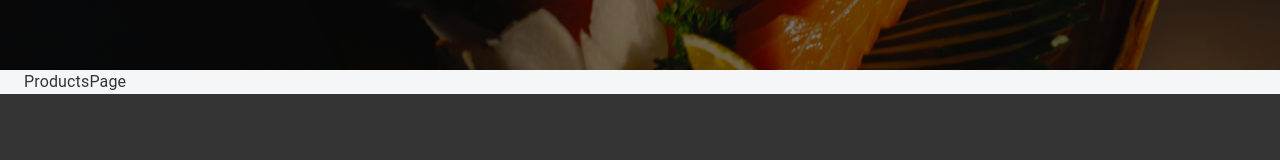
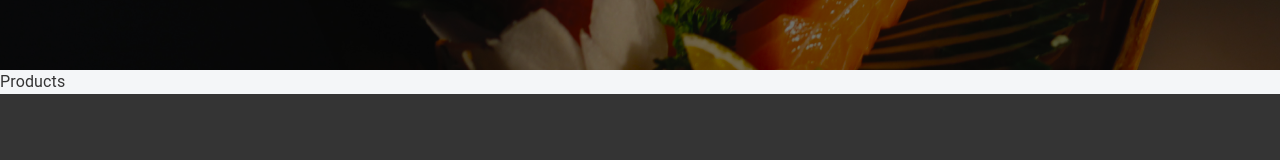
Before and after one commit to felix-824/burak-react, a React (Create React App) app: page /products in a window 1280 px wide. Shown: the part 330-490 px from the top of the page. Built offline with nearby package versions, Linux system fonts and the light colour scheme.

Commit message:
feat: develop productPage nested routing system

```diff
--- a/src/app/App.tsx
+++ b/src/app/App.tsx
@@ -1,6 +1,6 @@
 import React from "react";
-//import { Box, Button, Container, Stack,  Typography } from "@mui/material";
-import { Route, Switch, useLocation } from "react-router-dom";
+import { Box, Button, Container, Stack,  Typography } from "@mui/material";
+import {Link, Route, Switch, useLocation } from "react-router-dom";
 import  HomePage  from "./screens/homePage";
 import  ProductsPage from "./screens/productsPage";
 import OrdersPage  from "./screens/ordersPage";
--- /dev/null
+++ b/src/app/screens/productsPage/ChosenProduct.tsx
@@ -0,0 +1,3 @@
+export default function ChosenProducts() {
+    return <div>ChosenProducts</div>;
+}
--- /dev/null
+++ b/src/app/screens/productsPage/Products.tsx
@@ -0,0 +1,3 @@
+export default function Products() {
+    return <div>Products</div>;
+}
--- a/src/app/screens/productsPage/index.tsx
+++ b/src/app/screens/productsPage/index.tsx
@@ -1,5 +1,24 @@
+import React from "react";
+import { Route, Switch, useRouteMatch } from "react-router-dom";
 import { Container } from "@mui/material";
+import ChosenProduct from "./ChosenProduct";
+import Products from "./Products";
 
 export default function ProductsPage() {
-  return <Container>ProductsPage</Container>;
+    const products = useRouteMatch();
+    console.log("products:", products);
+
+    return (
+        <div className={"products-page"}>
+            <Switch>
+                <Route path={`${products.path}/:productId`}>
+                    <ChosenProduct />
+                </Route>
+
+                <Route path={`${products.path}`}>
+                    <Products />
+                </Route>
+            </Switch>
+        </div>
+    );
 }
```
